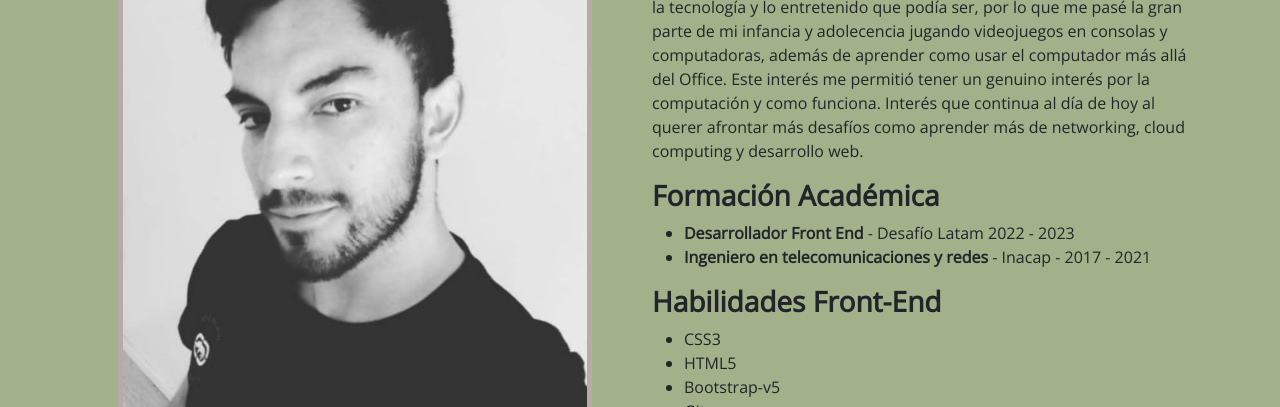
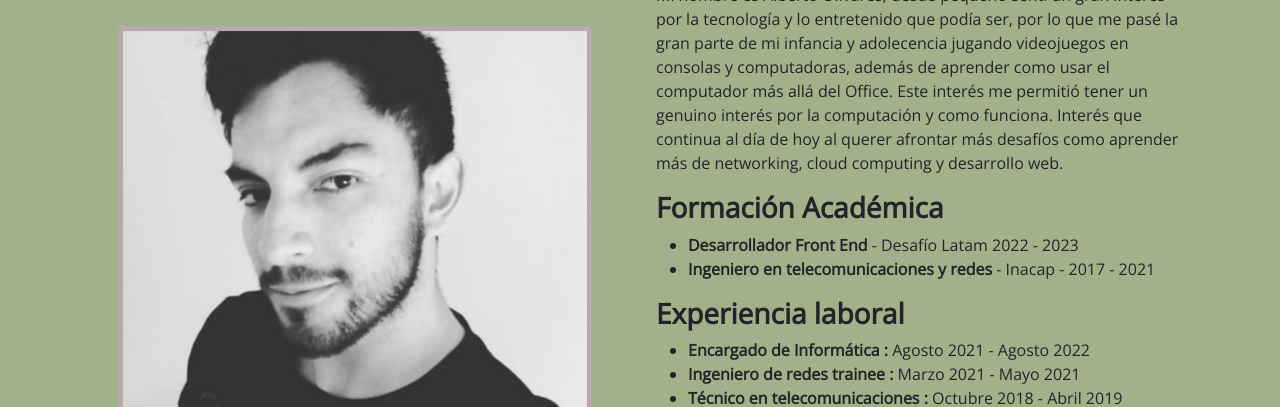
Before and after one commit to AlbertoOlivaresC/Portafolio-etapa1-DL, a plain HTML site: page index.html in a window 1280 px wide. Shown: the part 393-800 px from the top of the page. Drawn offline with nearby package versions, Linux system fonts and the light colour scheme.

Commit message:
agregue un poco de información en sobre mi

```diff
--- a/index.html
+++ b/index.html
@@ -60,13 +60,19 @@
                         <div class="col-12 col-lg-6 align-self-center p-5">
                             <img id="img-cv" class="img-fluid" src="assets/imgs/Foto-cv.jpeg" alt="">
                         </div>
-                        <div class="col-12 col-lg-6 align-self-center">
+                        <div class="col-12 col-lg-6 align-self-center p-3">
                             <h2 class="text-center h2-sobremi">Sobre Mí</h2>
                             <p>Mi nombre es Alberto Olivares, desde pequeño sentí un gran interés por la tecnología y lo entretenido que podía ser, por lo que me pasé la gran parte de mi infancia y adolecencia jugando videojuegos en consolas y computadoras, además de aprender como usar el computador más allá del Office. Este interés me permitió tener un genuino interés por la computación y como funciona. Interés que continua al día de hoy al querer afrontar más desafíos como aprender más de networking, cloud computing y desarrollo web.</p>
                             <h3><strong>Formación Académica</strong></h3>
                             <ul>
                                 <li><strong>Desarrollador Front End</strong> - Desafío Latam 2022 - 2023</li>
                                 <li><strong>Ingeniero en telecomunicaciones y redes</strong> - Inacap - 2017 - 2021</li>
+                            </ul>
+                            <h3><strong>Experiencia laboral</strong></h3>
+                            <ul>
+                                <li><strong>Encargado de Informática : </strong>Agosto 2021 - Agosto 2022</li>
+                                <li><strong>Ingeniero de redes trainee : </strong>Marzo 2021 - Mayo 2021</li>
+                                <li><strong>Técnico en telecomunicaciones : </strong>Octubre 2018 - Abril 2019</li>
                             </ul>
                             <h3><strong>Habilidades Front-End</strong></h3>
                             <ul>
@@ -83,6 +89,7 @@
         </section>
 
         <!--PORTAFOLIO-->
+
         <section id="portafolio-wp" class="container mt-5">
             <h1 class="d-flex justify-content-center mb-5 h2-portafolio">PORTAFOLIO</h1>
             <div class="row row-gap-8">
```
